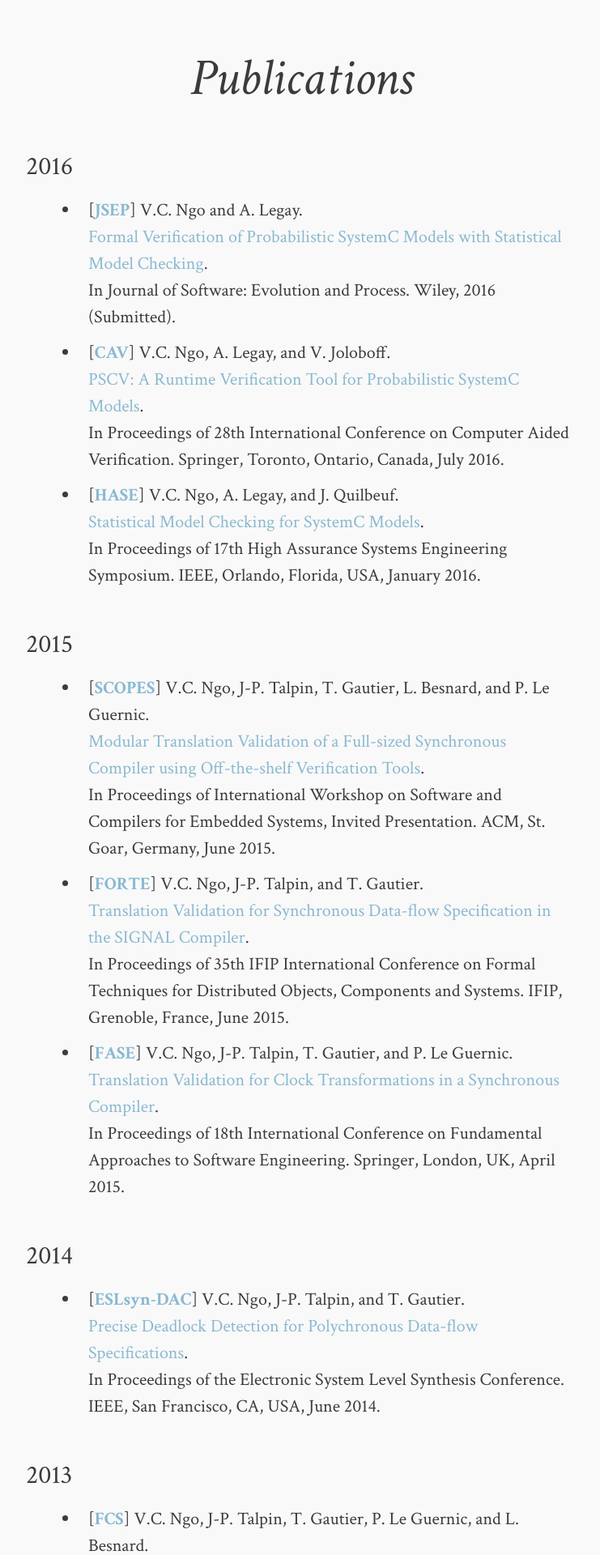
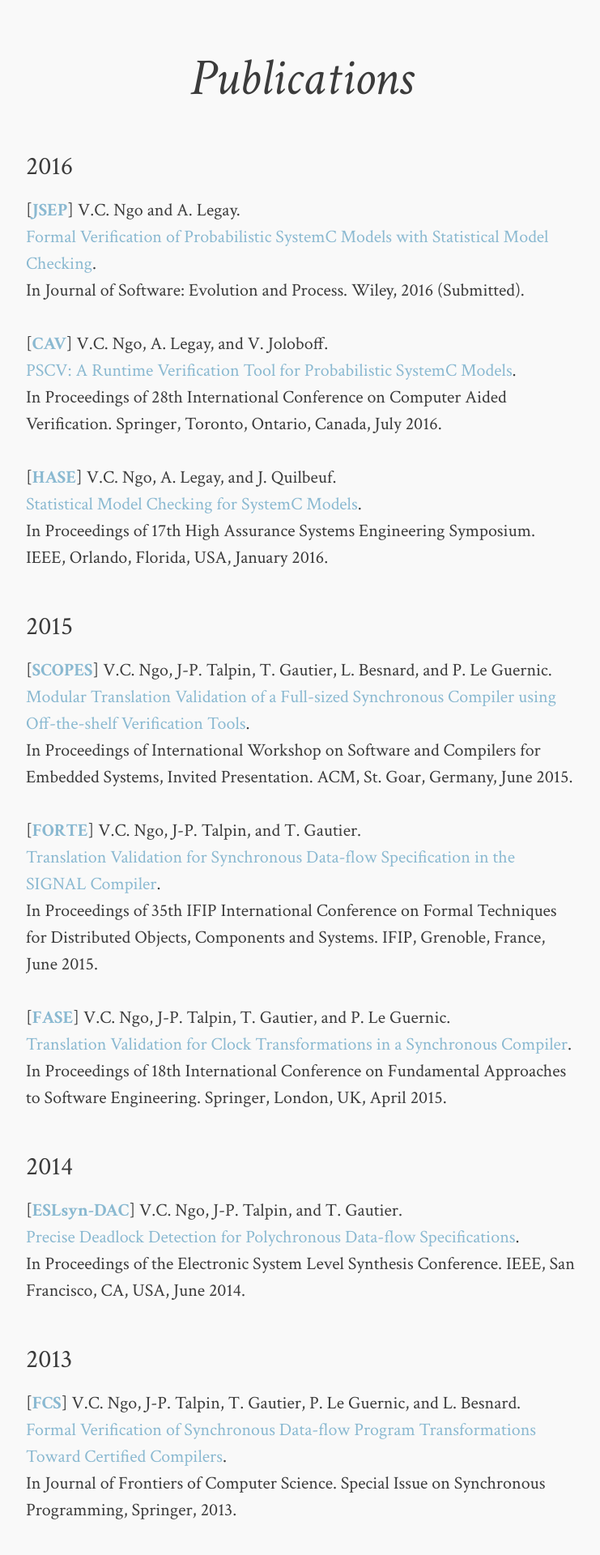
Before and after one commit to channgo2203/channgo2203.github.io, a Jekyll site: the page built from pubs.md, in a window 1280 px wide. Shown: the part 576-2496 px from the top of the page at 81% size, without its empty margins (268-1009 px from the left). Built offline with Jekyll 4.4.1, drawn with Linux system fonts in a browser that asks for light colours; comment, search, counter and statistics services are not loaded.

Commit message:
update all

```diff
--- a/_sass/_styles.scss
+++ b/_sass/_styles.scss
@@ -85,11 +85,11 @@ code {
         color: $white;
         font-family: "Monaco", "Courier New", "Courier";
         font-size: .9em;
-        /*.lineno {
+        .lineno {
             margin-right: $lh/2;
             color: $grey-light;
             line-height: 2em;
-        }*/
+        }
         .nt {
             color: #c85b5c;
         }
--- a/pubs.md
+++ b/pubs.md
@@ -8,80 +8,92 @@ image:
 ---
 
 ### 2016
-- [[**JSEP**](http://channgo2203.github.io/pdfs/jsep16.pdf)] V.C. Ngo and A. Legay.
+[[**JSEP**](http://channgo2203.github.io/pdfs/jsep16.pdf)] V.C. Ngo and A. Legay.
 [Formal Verification of Probabilistic SystemC Models with Statistical Model Checking](http://channgo2203.github.io/pdfs/jsep16.pdf).
 In Journal of Software: Evolution and Process. Wiley, 2016 (Submitted).
-- [[**CAV**](http://channgo2203.github.io/pdfs/cav16.pdf)] V.C. Ngo, A. Legay, and V. Joloboff.
+
+[[**CAV**](http://channgo2203.github.io/pdfs/cav16.pdf)] V.C. Ngo, A. Legay, and V. Joloboff.
 [PSCV: A Runtime Verification Tool for Probabilistic SystemC Models](http://channgo2203.github.io/pdfs/cav16.pdf).
 In Proceedings of 28th International Conference on Computer Aided Verification. Springer, Toronto, Ontario, Canada, July 2016.
-- [[**HASE**](http://channgo2203.github.io/pdfs/hase16.pdf)] V.C. Ngo, A. Legay, and J. Quilbeuf.
+
+[[**HASE**](http://channgo2203.github.io/pdfs/hase16.pdf)] V.C. Ngo, A. Legay, and J. Quilbeuf.
 [Statistical Model Checking for SystemC Models](http://channgo2203.github.io/pdfs/hase16.pdf).
 In Proceedings of 17th High Assurance Systems Engineering Symposium. IEEE, Orlando, Florida, USA, January 2016.
 
 ### 2015
-- [[**SCOPES**](http://channgo2203.github.io/pdfs/scopes15.pdf)] V.C. Ngo, J-P. Talpin, T. Gautier, L. Besnard, and P. Le Guernic.
+[[**SCOPES**](http://channgo2203.github.io/pdfs/scopes15.pdf)] V.C. Ngo, J-P. Talpin, T. Gautier, L. Besnard, and P. Le Guernic.
 [Modular Translation Validation of a Full-sized Synchronous Compiler using Off-the-shelf Verification Tools](http://channgo2203.github.io/pdfs/scopes15.pdf).
 In Proceedings of International Workshop on Software and Compilers for Embedded Systems, Invited Presentation. ACM, St. Goar, Germany, June 2015.
-- [[**FORTE**](http://channgo2203.github.io/pdfs/forte15.pdf)] V.C. Ngo, J-P. Talpin, and T. Gautier.
+
+[[**FORTE**](http://channgo2203.github.io/pdfs/forte15.pdf)] V.C. Ngo, J-P. Talpin, and T. Gautier.
 [Translation Validation for Synchronous Data-flow Specification in the SIGNAL Compiler](http://channgo2203.github.io/pdfs/forte15.pdf).
 In Proceedings of 35th IFIP International Conference on Formal Techniques for Distributed Objects, Components and Systems. IFIP, Grenoble, France, June 2015.
-- [[**FASE**](http://channgo2203.github.io/pdfs/fase15.pdf)] V.C. Ngo, J-P. Talpin, T. Gautier, and P. Le Guernic.
+
+[[**FASE**](http://channgo2203.github.io/pdfs/fase15.pdf)] V.C. Ngo, J-P. Talpin, T. Gautier, and P. Le Guernic.
 [Translation Validation for Clock Transformations in a Synchronous Compiler](http://channgo2203.github.io/pdfs/fase15.pdf).
 In Proceedings of 18th International Conference on Fundamental Approaches to Software Engineering. Springer, London, UK, April 2015.
 
 ### 2014
-- [[**ESLsyn-DAC**](http://channgo2203.github.io/pdfs/eslsyn14.pdf)] V.C. Ngo, J-P. Talpin, and T. Gautier.
+[[**ESLsyn-DAC**](http://channgo2203.github.io/pdfs/eslsyn14.pdf)] V.C. Ngo, J-P. Talpin, and T. Gautier.
 [Precise Deadlock Detection for Polychronous Data-flow Specifications](http://channgo2203.github.io/pdfs/eslsyn14.pdf).
 In Proceedings of the Electronic System Level Synthesis Conference. IEEE, San Francisco, CA, USA, June 2014.
 
 ### 2013
-- [[**FCS**](http://channgo2203.github.io/pdfs/fcs13.pdf)] V.C. Ngo, J-P. Talpin, T. Gautier, P. Le Guernic, and L. Besnard.
+[[**FCS**](http://channgo2203.github.io/pdfs/fcs13.pdf)] V.C. Ngo, J-P. Talpin, T. Gautier, P. Le Guernic, and L. Besnard.
 [Formal Verification of Synchronous Data-flow Program Transformations Toward Certified Compilers](http://channgo2203.github.io/pdfs/fcs13.pdf).
 In Journal of Frontiers of Computer Science. Special Issue on Synchronous Programming, Springer, 2013.
 
 ### 2012
-- [[**HLDVT**](http://channgo2203.github.io/pdfs/hldvt12.pdf)] V.C. Ngo, J-P. Talpin, T. Gautier, P. Le Guernic, and L. Besnard.
+[[**HLDVT**](http://channgo2203.github.io/pdfs/hldvt12.pdf)] V.C. Ngo, J-P. Talpin, T. Gautier, P. Le Guernic, and L. Besnard.
 [Formal Verification of Automatically Generated C-code from Polychronous Data-flow Equations](http://channgo2203.github.io/pdfs/hldvt12.pdf).
 Accepted at IEEE International High-Level Design, Validation and Test Workshop. IEEE, California, USA, November 2012.
-- [[**IFM**](http://channgo2203.github.io/pdfs/ifm12.pdf)] V.C. Ngo, J-P. Talpin, T. Gautier, P. Le Guernic,  and L. Besnard.
+
+[[**IFM**](http://channgo2203.github.io/pdfs/ifm12.pdf)] V.C. Ngo, J-P. Talpin, T. Gautier, P. Le Guernic,  and L. Besnard.
 [Formal Verification of Compiler Transformations on Polychronous Equations](http://channgo2203.github.io/pdfs/ifm12.pdf).
 In Proceedings of 9th International Conference on Integrated Formal Methods. Springer, Pisa, Italy, June 2012.
 
 ### 2009
-- [[**ESORICS**](http://channgo2203.github.io/pdfs/esorics09.pdf)] C. Ene, Y. Lakhnech, and V.C. Ngo.
+[[**ESORICS**](http://channgo2203.github.io/pdfs/esorics09.pdf)] C. Ene, Y. Lakhnech, and V.C. Ngo.
 [Formal Indistinguishability Extended to the Random Oracle Model](http://channgo2203.github.io/pdfs/esorics09.pdf).
 In Proceedings of 14th European Symposium on Research in Computer Security. Springer, Saint-Malo, France, September 2009 (Authors by alphabetical order).
-- [[**FCC**](http://channgo2203.github.io/pdfs/fcc09.pdf)] C. Ene, Y. Lakhnech, and V.C. Ngo.
+
+[[**FCC**](http://channgo2203.github.io/pdfs/fcc09.pdf)] C. Ene, Y. Lakhnech, and V.C. Ngo.
 [Formal Indistinguishability Extended to the ROM](http://channgo2203.github.io/pdfs/fcc09.pdf).
 In Proceedings of Workshop on Formal and Computational Cryptography, New York, USA, July 2009 (Authors by alphabetical order).
 
 ### Technical Reports
-- M. Fredrikson, J. Hoffmann, and V.C. Ngo.
+M. Fredrikson, J. Hoffmann, and V.C. Ngo.
 [Quantifying and Preventing Side Channels with Substructural Type Systems](http://channgo2203.github.io/pdfs/cmutr01.pdf).
 In CMU, **Technical Report**, June 2016.
-- V.C. Ngo and A. Legay.
+
+V.C. Ngo and A. Legay.
 [Dependability Analysis of Embedded Control Systems Using SystemC and Statistical Model Checking](https://hal.archives-ouvertes.fr/hal-01180996).
 In HAL-INRIA, **Technical Report RR-8762**, July 2015.
-- V.C. Ngo, A. Legay, and J. Quilbeuf.
+
+V.C. Ngo, A. Legay, and J. Quilbeuf.
 [Dynamic Verification of SystemC Specification with Statistical Model Checking](https://hal.inria.fr/hal-01089742).
 In HAL-INRIA, **Technical Report RR-8644**, October 2014.
-- V.C. Ngo, J-P. Talpin, T.Gautier, and P. Le Guernic.
+
+V.C. Ngo, J-P. Talpin, T.Gautier, and P. Le Guernic.
 [Evaluating SDVG Translation Validation: from Signal to C](http://hal.inria.fr/hal-00962430).
 In HAL-INRIA, **Technical Report RR-8508**, March 2014.
-- V.C. Ngo, J-P. Talpin, and P. Le Guernic.
+
+V.C. Ngo, J-P. Talpin, and P. Le Guernic.
 [Formal Verification of Transformations on Abstract Clocks in Synchronous Compilers](http://hal.inria.fr/hal-00730926).
 In HAL-INRIA, **Technical Report RR-8064**, September 2012.
-- V.C. Ngo, J-P. Talpin, T. Gautier, P. Le Guernic, and L. Besnard.
+
+V.C. Ngo, J-P. Talpin, T. Gautier, P. Le Guernic, and L. Besnard.
 [Formal Verification of Synchronous Data-flow Compilers](http://hal.inria.fr/hal-00685633).
 In HAL-INRIA, **Technical Report RR-7921**, April 2012.
 
 ### Thesis
-- V.C. Ngo.
+V.C. Ngo.
 [Formal Verification of a Synchronous Data-flow Compiler: from Signal to C](https://ecm.univ-rennes1.fr/nuxeo/site/esupversions/e10492b5-206a-42fa-b643-e752dac5a750).
 Supervisor: [Jean-Pierre Talpin](http://www.irisa.fr/prive/talpin/),
 Jury: [Sandrine Blazy](http://www.irisa.fr/celtique/blazy/), [Jean-Paul Bodeveix](https://www.irit.fr/~Jean-Paul.Bodeveix/), [Laure Gonnord](http://laure.gonnord.org/pro/), [Abdoulaye Gamatie](http://www.lirmm.fr/~gamatie/), and [Dumitru Potop-Butucaru](https://who.rocq.inria.fr/Dumitru.Potop_Butucaru/).
 **In Ph.D Thesis in Computer Science**, [INRIA](http://www.inria.fr/en/), [University of Rennes 1](https://www.univ-rennes1.fr/english/), France, July 2014.
-- V.C. Ngo.
+
+V.C. Ngo.
 [Automated Verification of Asymmetric Encryption](http://channgo2203.github.io/pdfs/ujf.pdf).
 Supervisors: Cristian Ene and Yasine Lakhnech.
 **In M.Sc Thesis in Computer Science and Applied Mathematics**, [IMAG-VERIMAG](http://www-verimag.imag.fr), [University of Grenoble 1](https://www.ujf-grenoble.fr/?language=en), France, June 2008.
```
Also changed, not shown: research.md (+27 -15 lines), talks.md (+11 -11 lines).
